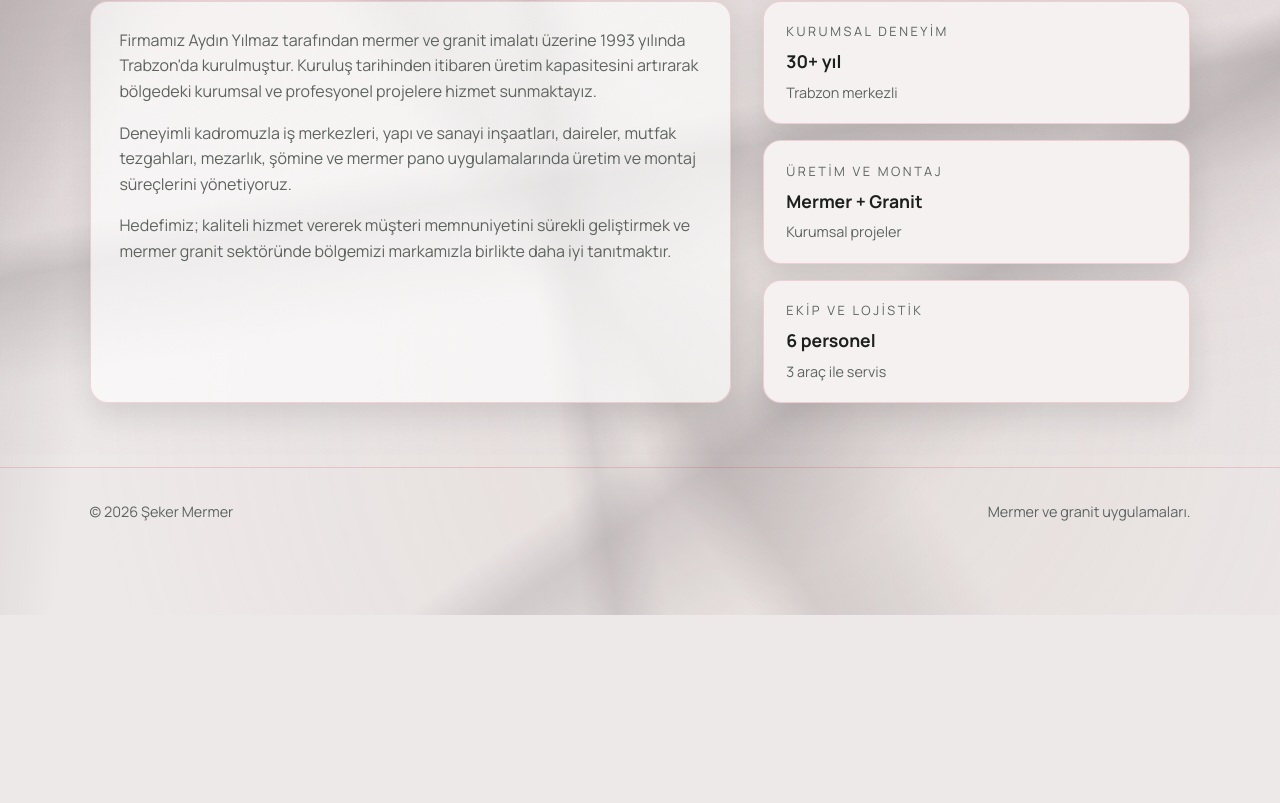
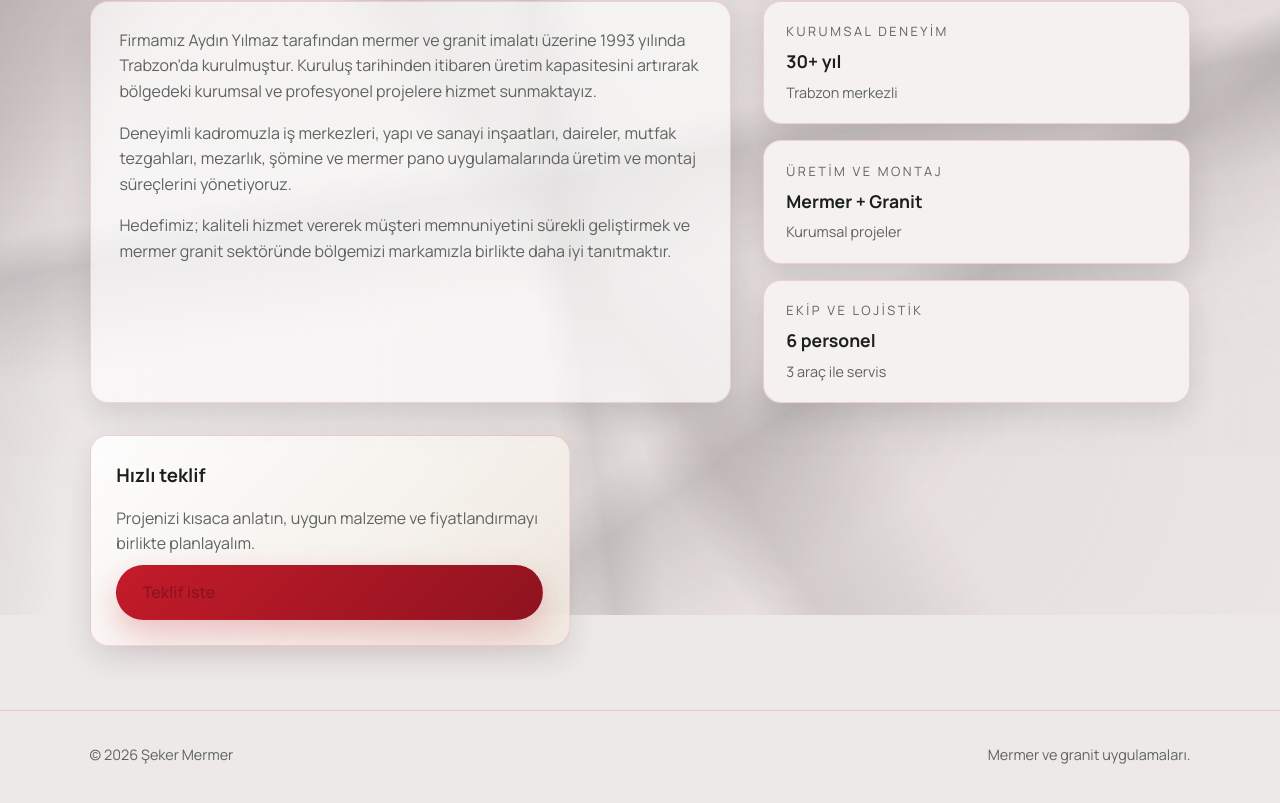
Before and after one commit to ahmetesreff/seker-site, a Nuxt app: page /hakkimizda in a window 1280 px wide. Shown: the part 345-1148 px from the top of the page. Before the commit the page ends 908 px from the top, so only its background shows below. Built offline with nearby package versions, Linux system fonts and the light colour scheme.

Commit message:
feat: move quote CTA to about page, show map on homepage

```diff
--- a/assets/main.css
+++ b/assets/main.css
@@ -477,6 +477,11 @@ img {
 
 .about-text p:last-child {
   margin-bottom: 0;
+}
+
+.about-cta {
+  margin-top: 2rem;
+  max-width: 480px;
 }
 
 .about-panel {
--- a/components/AboutSection.vue
+++ b/components/AboutSection.vue
@@ -58,6 +58,18 @@ const props = withDefaults(
       </div>
     </div>
 
+    <div v-if="!props.compact" class="about-cta">
+      <div class="contact-card contact-highlight">
+        <h3>Hızlı teklif</h3>
+        <p>
+          Projenizi kısaca anlatın, uygun malzeme ve fiyatlandırmayı birlikte planlayalım.
+        </p>
+        <a href="mailto:info@sekermermer.com" class="btn btn-primary">
+          Teklif iste
+        </a>
+      </div>
+    </div>
+
     <div v-if="props.compact" class="section-more">
       <NuxtLink to="/hakkimizda">Devamını gör &rarr;</NuxtLink>
     </div>
--- a/components/ContactSection.vue
+++ b/components/ContactSection.vue
@@ -41,7 +41,7 @@ const props = withDefaults(
           <a href="mailto:info@sekermermer.com">info@sekermermer.com</a>
         </p>
       </div>
-      <div class="contact-card contact-highlight">
+      <div v-if="!props.compact" class="contact-card contact-highlight">
         <h3>Hızlı teklif</h3>
         <p>
           Projenizi kısaca anlatın, uygun malzeme ve fiyatlandırmayı birlikte planlayalım.
@@ -52,7 +52,6 @@ const props = withDefaults(
       </div>
     </div>
 
-    <template v-if="!props.compact">
     <div class="contact-map">
       <h3>Harita</h3>
       <div class="map-embed">
@@ -78,7 +77,6 @@ const props = withDefaults(
         </a>
       </div>
     </div>
-    </template>
 
     <div v-if="props.compact" class="section-more">
       <NuxtLink to="/iletisim">Detaylı iletişim &rarr;</NuxtLink>
```
Lines whose indentation alone changed are shown as unchanged.
